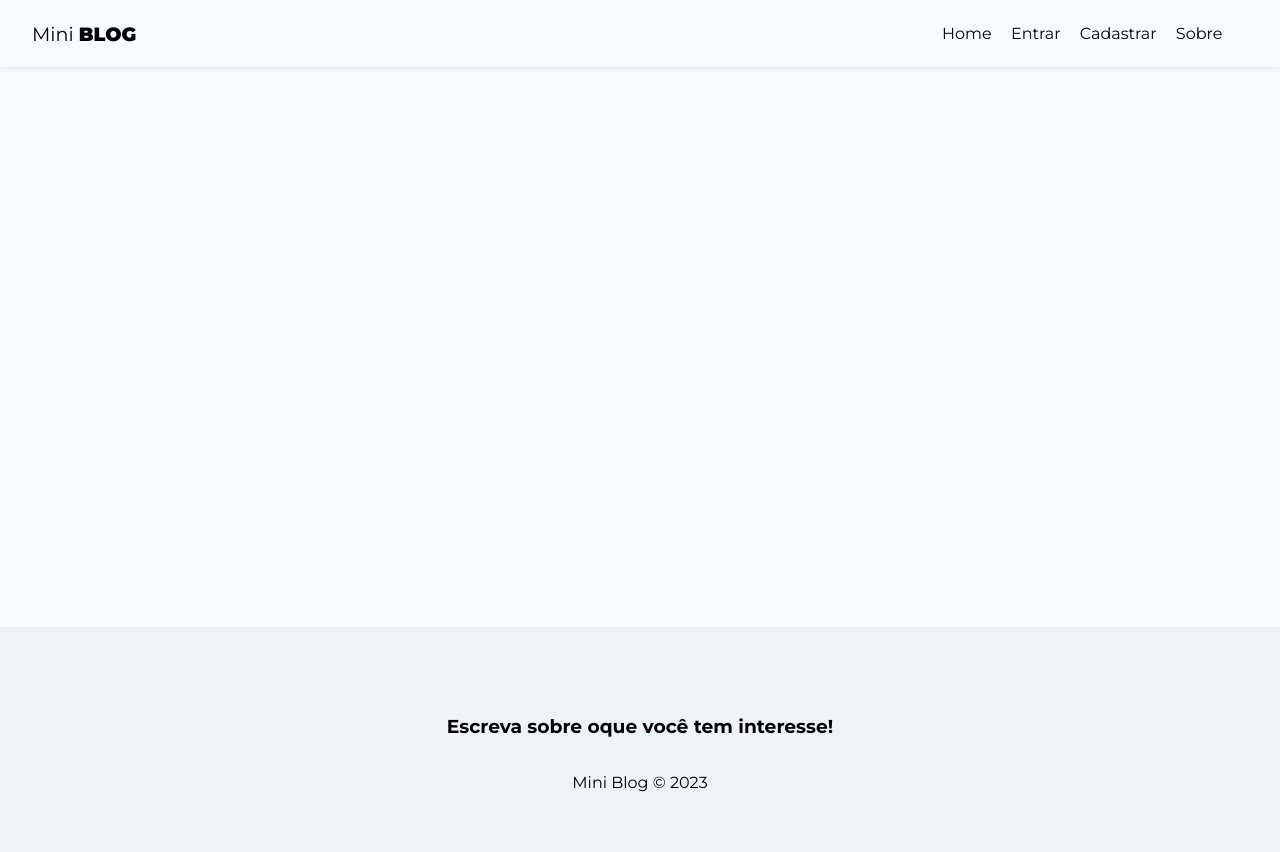
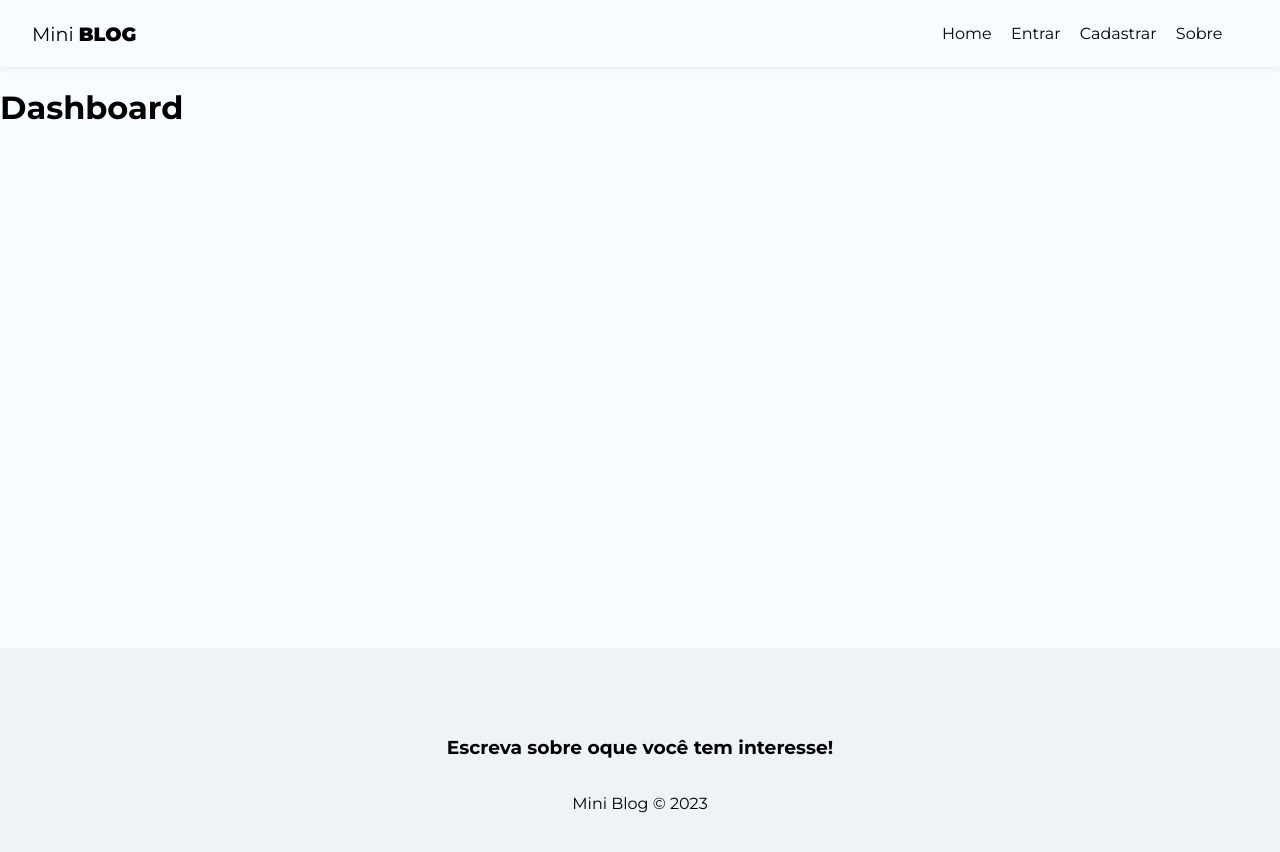
Before and after one commit to NathanKusters/Miniblog, a React (Vite) app: page /dashboard in a window 1280 px wide. Shown: the top 852 px of the page. Built offline with nearby package versions, Linux system fonts and the light colour scheme; no server answers.

Commit message:
Mostrando links para usuários autenticados

```diff
--- a/src/App.jsx
+++ b/src/App.jsx
@@ -18,6 +18,8 @@
 import Footer from './components/Footer';
 import Login from './pages/Login/Login';
 import Register from './pages/Register/Register';
+import CreatePost from './pages/CreatePost/CreatePost';
+import Dashboard from './pages/Dashboard/Dashboard';
 
 
 function App() {
@@ -49,7 +51,9 @@
             <Route path='/' element={<Home />} />
             <Route path='/about' element={<About />} />
             <Route path='/login' element={<Login />} />
-           <Route path='/register' element={<Register />} />
+            <Route path='/register' element={<Register />} />
+            <Route path='/posts/create' element={<CreatePost />} />
+            <Route path='/dashboard' element={<Dashboard />} />
           </Routes>
         </div>
         <Footer />
--- a/src/components/Navbar.jsx
+++ b/src/components/Navbar.jsx
@@ -1,8 +1,17 @@
 import { NavLink } from "react-router-dom";
+
+import { useAuthentication } from "../hooks/useAuthentication";
+
+import { useAuthValue } from "../context/AuthContext";
 
 import styles from "./Navbar.module.css";
 
 const NavBar = () => {
+
+  const { user } = useAuthValue();
+
+
+
   return (
     <nav className={styles.navbar}>
       <NavLink to={"/"} className={styles.brand}>
@@ -12,12 +21,26 @@
         <li>
           <NavLink to="/" className={({isActive}) => (isActive ? styles.active : "")}>Home</NavLink>
         </li>
+        {!user && (
+          <>
             <li>
               <NavLink to="/login" className={({isActive}) => (isActive ? styles.active : "")}>Entrar</NavLink>
             </li>
             <li>
               <NavLink to="/register" className={({isActive}) => (isActive ? styles.active : "")}>Cadastrar</NavLink>
             </li>
+          </>
+        )}
+        {user && (
+          <>
+            <li>
+              <NavLink to="/posts/create" className={({isActive}) => (isActive ? styles.active : "")}>Novo Post</NavLink>
+            </li>
+            <li>
+              <NavLink to="/dashboard" className={({isActive}) => (isActive ? styles.active : "")}>Dashboard</NavLink>
+            </li>
+          </>
+        )}
         <li>
           <NavLink to="/about" className={({isActive}) => (isActive ? styles.active : "")}>Sobre</NavLink>
         </li>
--- /dev/null
+++ b/src/pages/CreatePost/CreatePost.jsx
@@ -0,0 +1,11 @@
+import styles from "./CreatePost.module.css";
+
+const CreatePost = () => {
+  return (
+    <div>
+        <h1>Create Post</h1>
+    </div>
+  )
+}
+
+export default CreatePost
--- /dev/null
+++ b/src/pages/Dashboard/Dashboard.jsx
@@ -0,0 +1,11 @@
+import styles from "./Dashboard.module.css"
+
+const Dashboard = () => {
+  return (
+    <div>
+        <h1>Dashboard</h1>
+    </div>
+  )
+}
+
+export default Dashboard
```
Also changed, not shown: src/pages/CreatePost/CreatePost.module.css (added), src/pages/Dashboard/Dashboard.module.css (added). Lines whose indentation alone changed are shown as unchanged.
